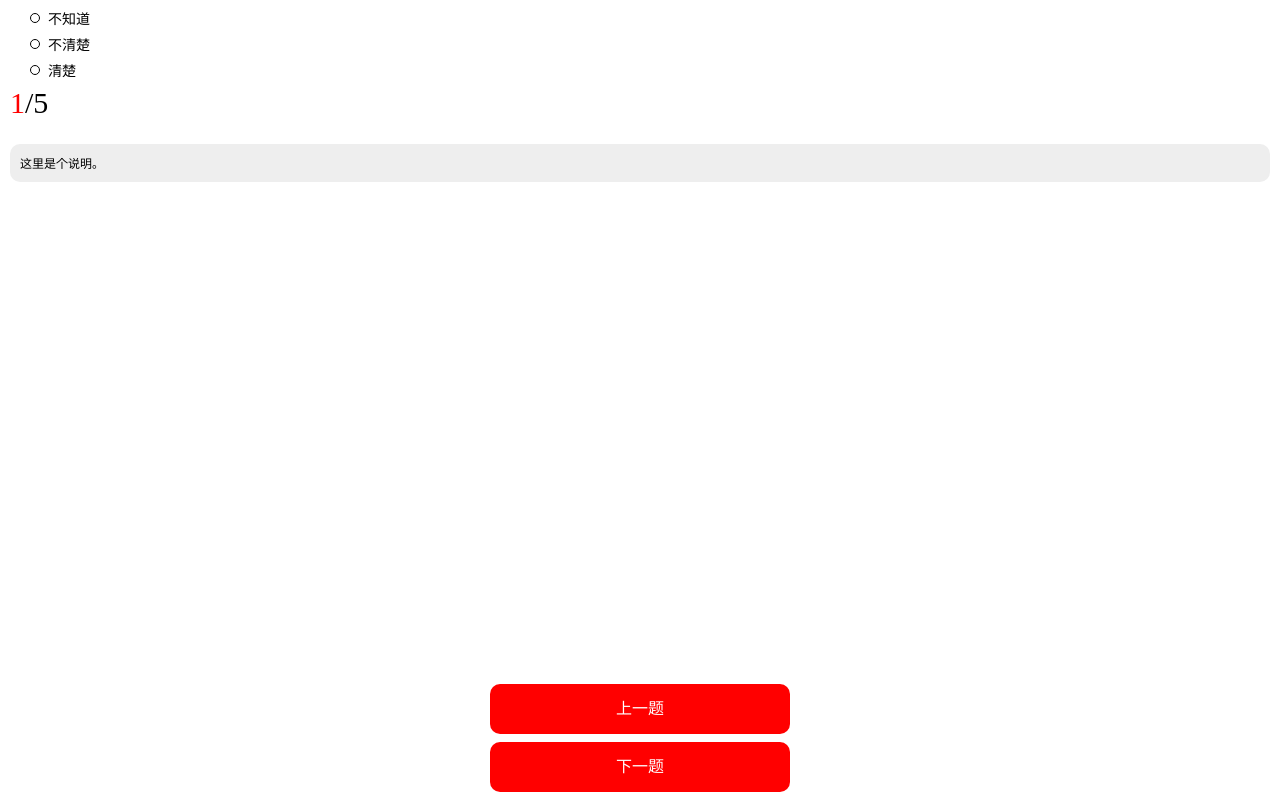
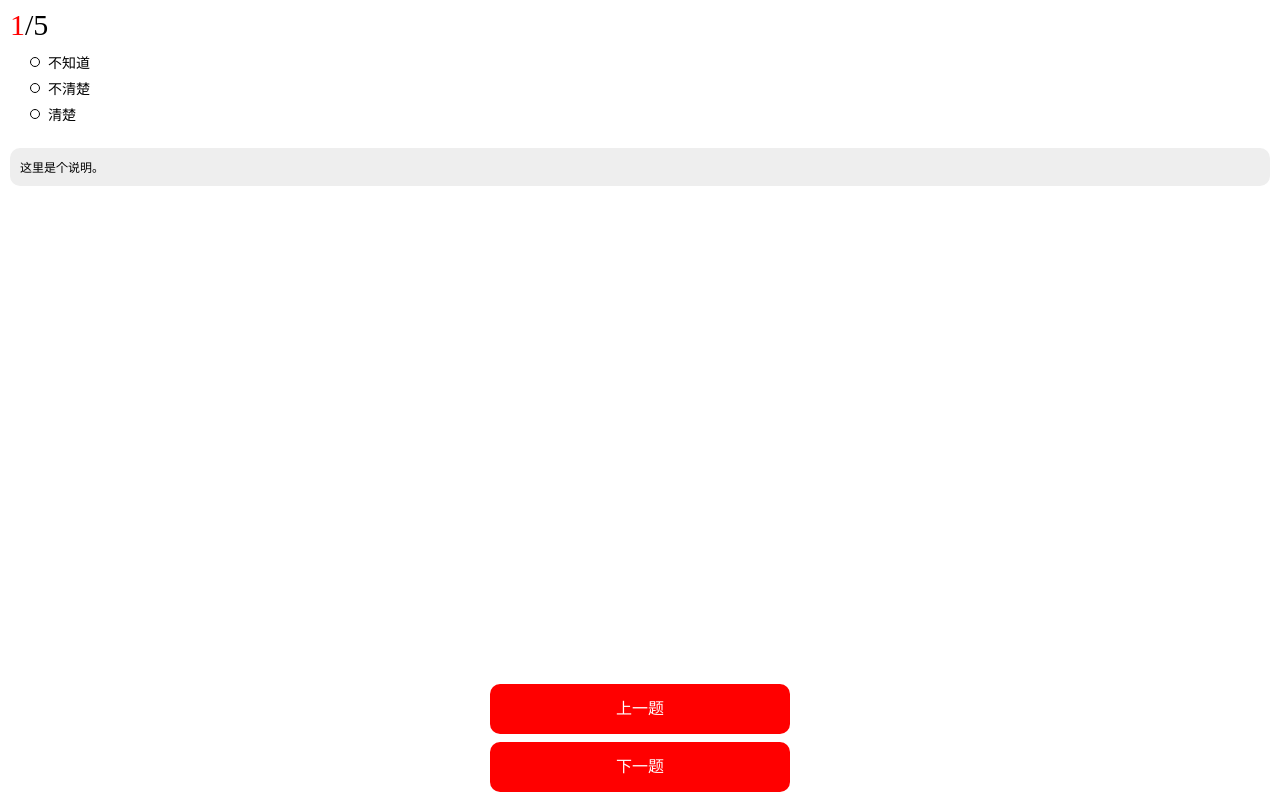
Before and after one commit to howyea/codemojo, a React (Vite) app in the folder exam-react-ts/: page / in a window 1280 px wide. Built offline with nearby package versions, Linux system fonts and the light colour scheme.

Commit message:
about Answer component and BtnBox component

```diff
--- a/exam-react-ts/src/App.tsx
+++ b/exam-react-ts/src/App.tsx
@@ -2,59 +2,27 @@ import { useState, useRef } from 'react'
 import reactLogo from './assets/react.svg'
 import './App.scss'
 import {QuestionType, questionList} from './data.ts'
-
 import QuestionNum from './components/QuestionNum.tsx'
 import Question from './components/Question'
+import Answer from './components/Answer'
 import Explain from './components/Explain'
+import BtnBox from './components/BtnBox'
 function App() {
   const [currentIndex, setCurrentIndex] = useState<number>(0);
+
   // 记录每一个题目的选项索引
-  const choicedEveryQuestion: number[] = useRef(questionList.map((value: QuestionType, index: number) => -1));
-  // 为了获取当前题目的选项
-  const getAnswerChoice = (current: number) => {
-    return questionList[current].answer.map((value: string, index: number) => {
-      return choicedEveryQuestion.current[current] !== -1 && choicedEveryQuestion.current[current] === index ? true : false;
-    });
-  }
-  const [currentAnswerChoice, setCurrentAnswerChoice] = useState<boolean[]>(getAnswerChoice(currentIndex));
-  const changeCurrentIndex = (type: "prev" | "next") => {
-    console.log(choicedEveryQuestion.current)
-    if (type === "prev" && currentIndex !== 0) {
-      setCurrentAnswerChoice(getAnswerChoice(currentIndex-1));
-      setCurrentIndex(currentIndex-1);
-    } else if (type ==="next" && currentIndex !== questionList.length - 1) {
-      setCurrentAnswerChoice(getAnswerChoice(currentIndex+1));
-      setCurrentIndex(currentIndex+1);
-    }
-  }
-  // 单选，点击之后还需要将其他的选项设为false
-  const choiceItem = (num: number) => {
+  const choicedEveryQuestion = useRef<number[]>(questionList.map((value: QuestionType, index: number) => -1));
+
+  const changeCurrentChoiced = (num: number): void => {
     choicedEveryQuestion.current[currentIndex] = num;
-
-    console.log(choicedEveryQuestion.current)
-
-    const _arr: boolean[] = currentAnswerChoice;
-    const _new_arr: boolean[] = _arr.map((value: boolean, index: number) => {
-      return num === index ? true : false;
-    });
-    setCurrentAnswerChoice(_new_arr);
   }
   return (
     <div className="app">
-      <div>
-      {
-        questionList[currentIndex].answer.map((value: string, index: number) => {
-          return <div key={value+index} className="answerItem" onClick={() => choiceItem(index)}><div className={`singleChoice ${currentAnswerChoice[index] ? "isChoiced" : ""}`}></div><div className="word">{value}</div></div>
-        })
-      }
-      </div>
-      <div className="btnBox">
-        <div className="btn" onClick={() => {changeCurrentIndex("prev")}}>上一题</div>
-        <div className="btn" onClick={() => {changeCurrentIndex("next")}}>下一题</div>
-      </div>
       <QuestionNum currentIndex={currentIndex} questionList={questionList} />
       <Question question={questionList[currentIndex].questson} />
+      <Answer questionList={questionList} currentIndex={currentIndex} setCurrentIndex={setCurrentIndex} choicedEveryQuestion={choicedEveryQuestion.current} changeCurrentChoiced={changeCurrentChoiced}/>
       <Explain explain={questionList[currentIndex].explain}/>
+      <BtnBox currentIndex={currentIndex}/>
     </div>
   )
 }
--- /dev/null
+++ b/exam-react-ts/src/components/Answer.tsx
@@ -0,0 +1,59 @@
+import {useState, useEffect} from "react"
+import {JSX} from "react-dom"
+import {QuestionType} from "../data"
+import defaultEvent, {Page} from "../common"
+interface PropsType {
+  questionList: QuestionType[];
+  currentIndex: number;
+  setCurrentIndex: (currentIndex: number) => void;
+  choicedEveryQuestion: number[];
+  changeCurrentChoiced: (num: number) => void;
+}
+const Answer = (props: PropsType): JSX.Element => {
+  const {
+    questionList,
+    currentIndex,
+    setCurrentIndex,
+    choicedEveryQuestion,
+    changeCurrentChoiced
+  } = props;
+// 为了获取当前题目的选项
+  const getAnswerChoice = (current: number) => {
+    return questionList[current].answer.map((value: string, index: number) => {
+      return choicedEveryQuestion[current] !== -1 && choicedEveryQuestion[current] === index ? true : false;
+    });
+  }
+  const [currentAnswerChoice, setCurrentAnswerChoice] = useState<boolean[]>(getAnswerChoice(currentIndex));
+  // 单选，点击之后还需要将其他的选项设为false
+  const choiceItem = (num: number) => {
+    changeCurrentChoiced(num);
+    const _arr: boolean[] = currentAnswerChoice;
+    const _new_arr: boolean[] = _arr.map((value: boolean, index: number) => {
+      return num === index ? true : false;
+    });
+    setCurrentAnswerChoice(_new_arr);
+  }
+  useEffect(() => {
+    defaultEvent.on(Page.PREV, ({curIndex}: {curIndex: number}) => {
+      if (curIndex !== 0) {
+        setCurrentAnswerChoice(getAnswerChoice(curIndex-1));
+        setCurrentIndex(curIndex-1);
+      }
+    });
+    defaultEvent.on(Page.NEXT, ({curIndex}: {curIndex: number}) => {
+      if (curIndex !== questionList.length-1) {
+        setCurrentAnswerChoice(getAnswerChoice(curIndex+1));
+        setCurrentIndex(curIndex+1);
+      }
+    });
+  }, []);
+
+  return <div>
+  {
+    questionList[currentIndex].answer.map((value: string, index: number) => {
+      return <div key={value+index} className="answerItem" onClick={() => choiceItem(index)}><div className={`singleChoice ${currentAnswerChoice[index] ? "isChoiced" : ""}`}></div><div className="word">{value}</div></div>
+    })
+  }
+  </div>
+}
+export default Answer;
--- /dev/null
+++ b/exam-react-ts/src/components/BtnBox.tsx
@@ -0,0 +1,13 @@
+import {JSX} from "react-dom"
+import defaultEvent, {Page} from "../common"
+interface PropsType {
+  currentIndex: number;
+}
+const BtnBox = (props: PropsType): JSX.Element => {
+  const {currentIndex} = props;
+  return <div className="btnBox">
+    <div className="btn" onClick={() => {defaultEvent.emit(Page.PREV, {curIndex: currentIndex})}}>上一题</div>
+    <div className="btn" onClick={() => {defaultEvent.emit(Page.NEXT, {curIndex: currentIndex})}}>下一题</div>
+  </div>
+}
+export default BtnBox;
```
